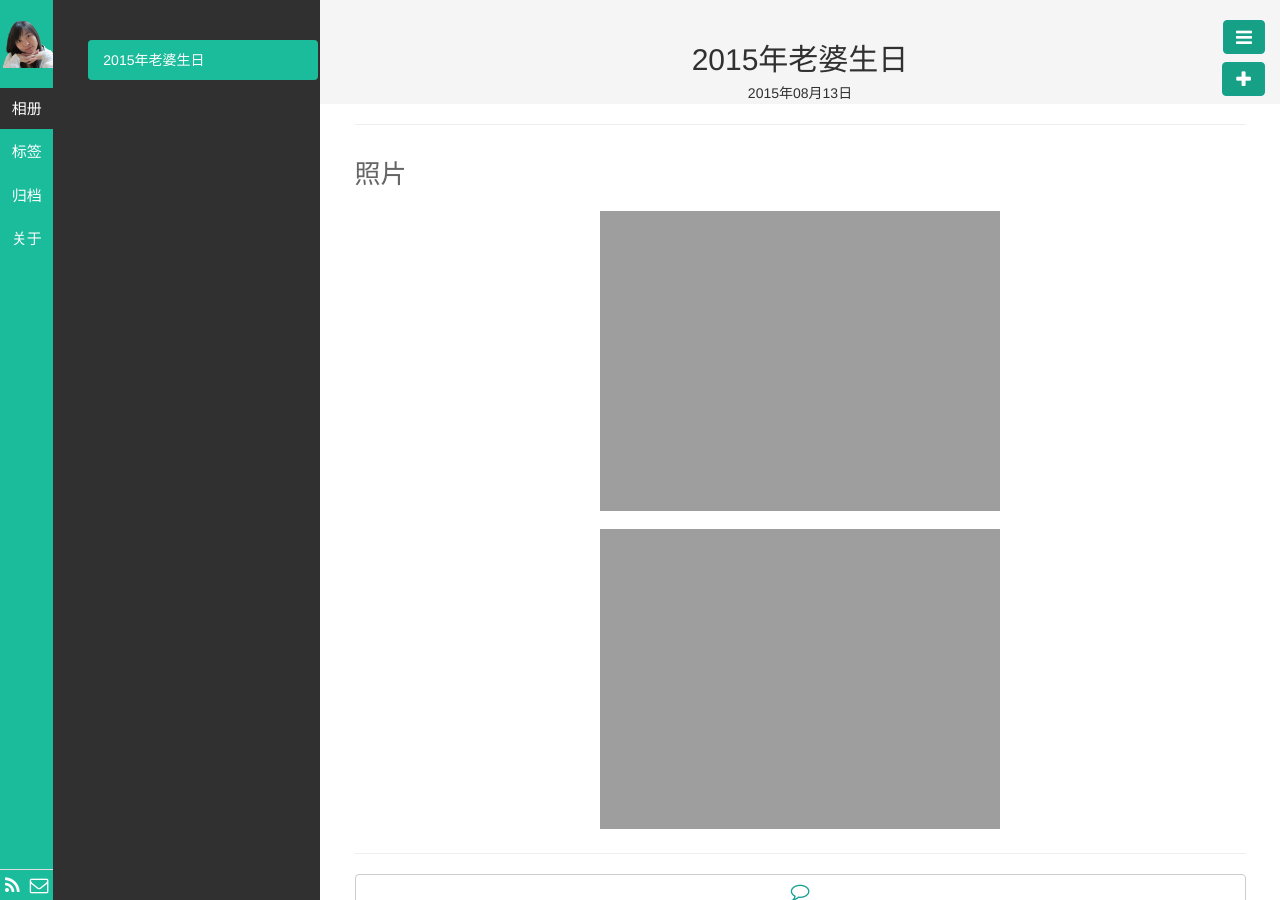
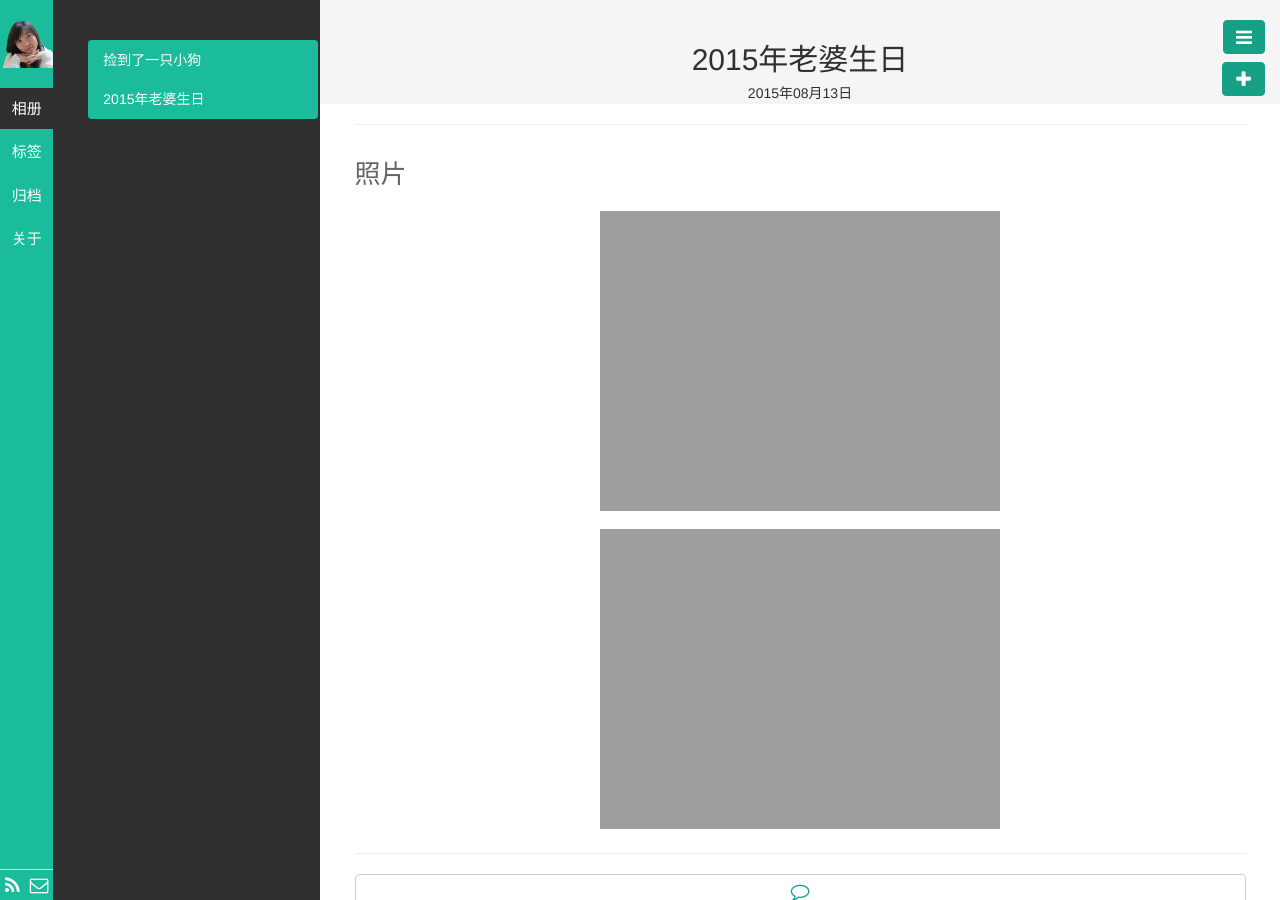
Before and after one commit to DrizztM/DrizztM.github.io, a Jekyll site: the page built from _posts/相册/2015-08-13-The-wife-birthday-in-2015.md, in a window 1280 px wide. Built offline with Jekyll 4.4.1, drawn with Linux system fonts in a browser that asks for light colours; Markdown is read by kramdown in place of the engine named in the settings; comment, search, counter and statistics services are not loaded.

Commit message:
增加一篇文章

```diff
--- a/_posts/相册/2015-08-13-The wife birthday in 2015.md
+++ b/_posts/相册/2015-08-13-The-wife-birthday-in-2015.md
@@ -9,6 +9,6 @@ description:
 
 ###照片
 
-![1](/public/img/photos/The wife birthday in 2015(1).jpg)
+![1](/public/img/photos/The-wife-birthday-in-2015(1).jpg)
 
-![2](/public/img/photos/The wife birthday in 2015(2).jpg)
+![2](/public/img/photos/The-wife-birthday-in-2015(2).jpg)
--- /dev/null
+++ b/_posts/相册/2015-08-14-Pick-up-the-puppy.md
@@ -0,0 +1,12 @@
+---
+layout: post
+title: 捡到了一只小狗
+category: 相册
+tags:
+keywords:
+description:
+---
+
+###照片
+
+![1](/public/img/photos/Pick-up-the-puppy.jpg)
```
Also changed, not shown: 5 other files.
